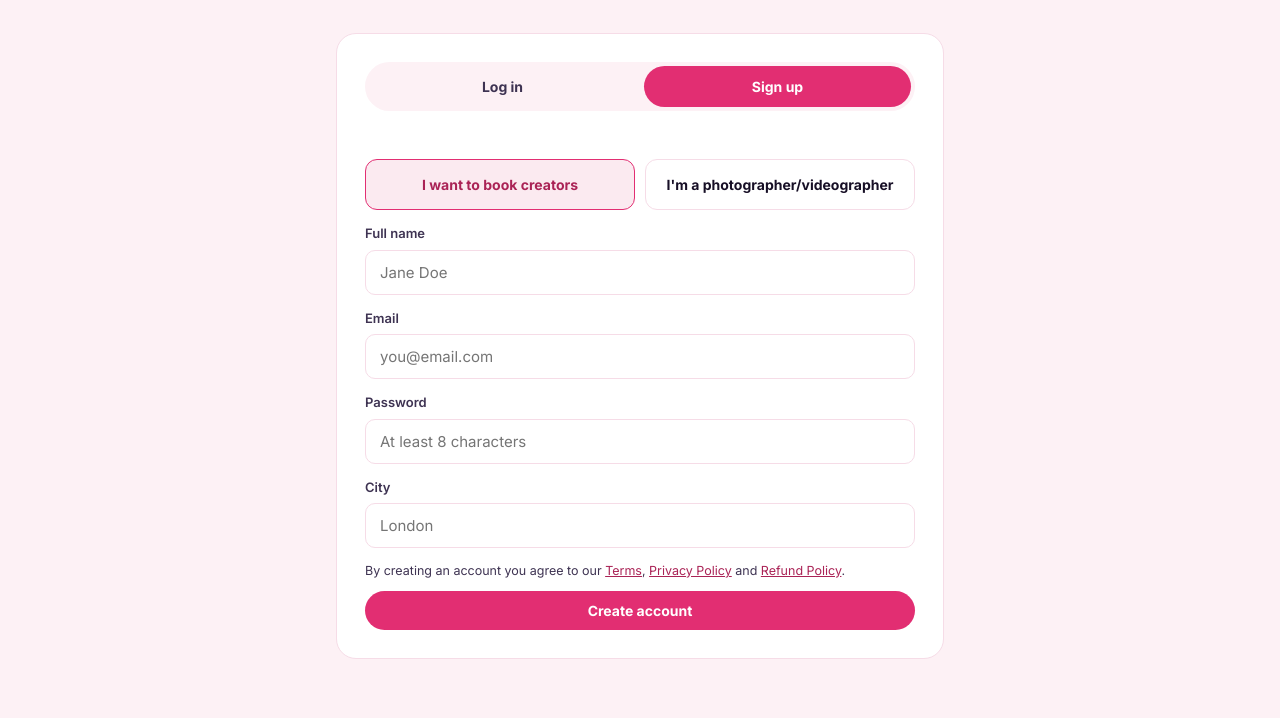
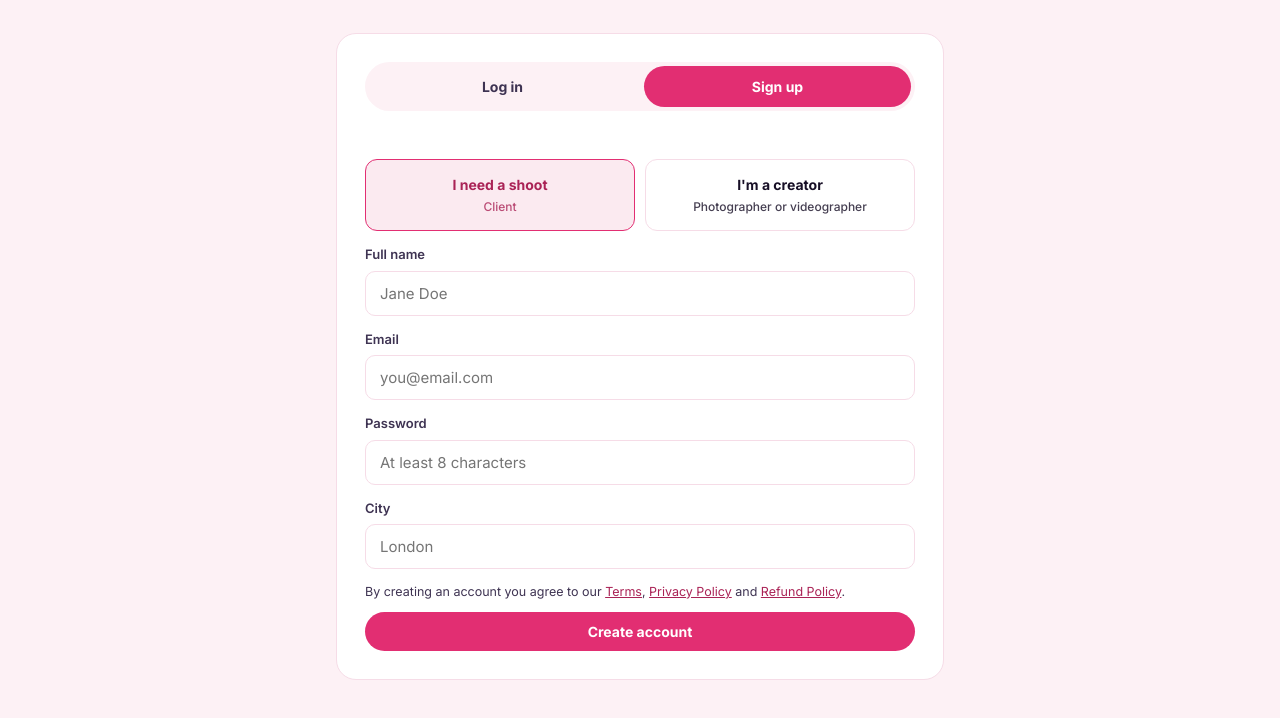
Before and after one commit to shootsy/shootsy-backend, a website: page public/app.html in a window 1280 px wide. Both pictures are taken after a click on the element "Sign up". Shown: the part 60-778 px from the top of the page. Drawn offline with Linux system fonts and the light colour scheme.

Commit message:
Add files via upload

```diff
--- a/public/app.html
+++ b/public/app.html
@@ -162,8 +162,8 @@
       <div id="signupForm" hidden>
         <div class="error-msg" id="signupError"></div>
         <div class="role-toggle">
-          <div class="role-opt active" data-role="client">I want to book creators</div>
-          <div class="role-opt" data-role="creator">I'm a photographer/videographer</div>
+          <div class="role-opt active" data-role="client"><strong>I need a shoot</strong><br><span style="font-size:12px;font-weight:500;opacity:.8;">Client</span></div>
+          <div class="role-opt" data-role="creator"><strong>I'm a creator</strong><br><span style="font-size:12px;font-weight:500;opacity:.8;">Photographer or videographer</span></div>
         </div>
         <div class="field"><label>Full name</label><input type="text" id="signupName" placeholder="Jane Doe"></div>
         <div class="field"><label>Email</label><input type="email" id="signupEmail" placeholder="you@email.com"></div>
```
